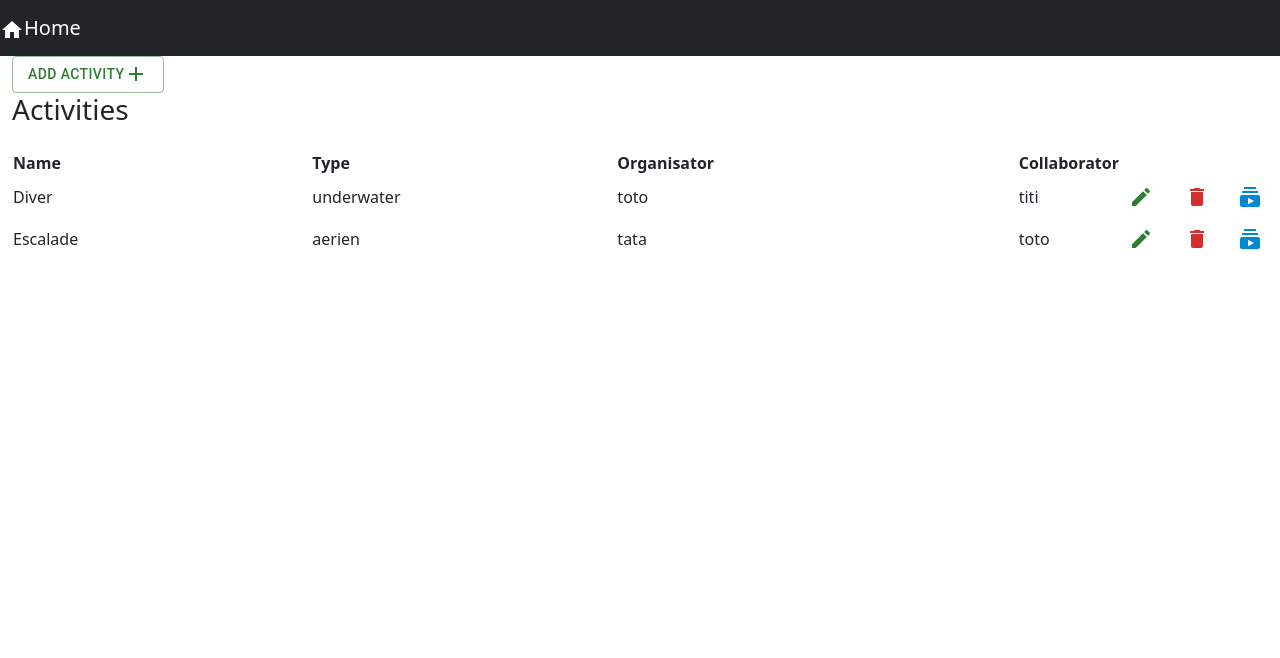
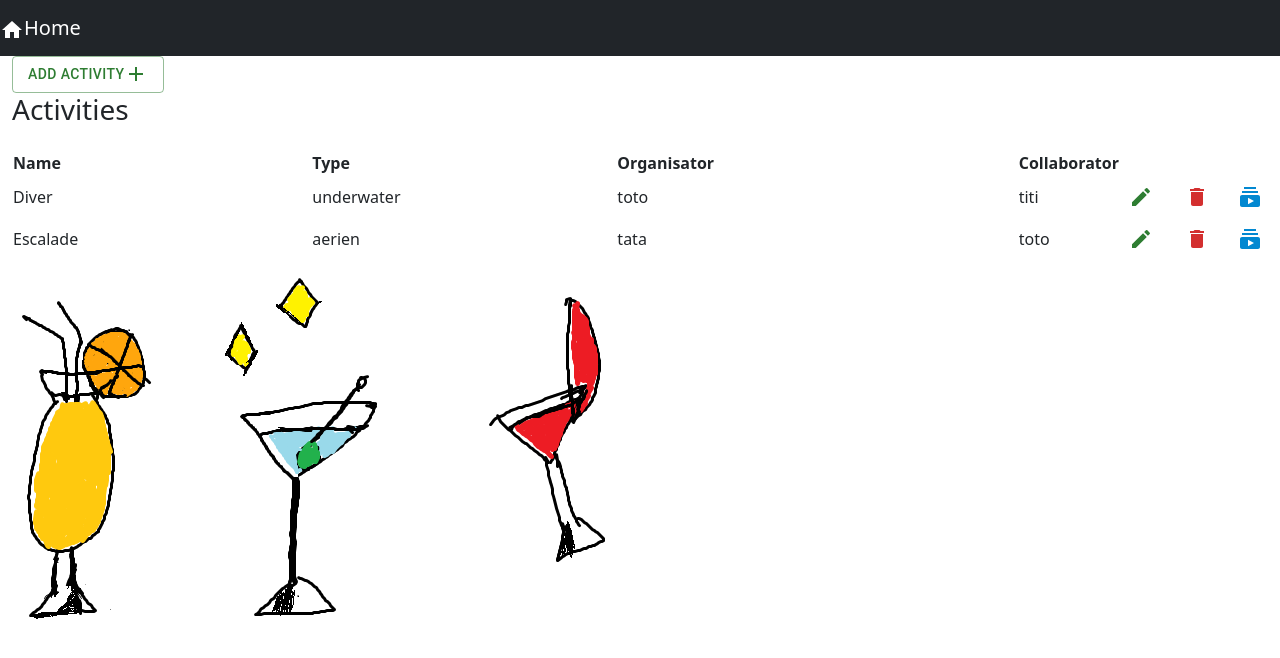
Before and after one commit to elieduboux/Afterwork-Organizer, a React (Create React App) app in the folder frontend/: page /activities in a window 1280 px wide. Shown: the top 658 px of the page. Built offline with nearby package versions, Linux system fonts and the light colour scheme; no server answers.

Commit message:
avec des images

```diff
--- a/frontend/src/ActivityList.js
+++ b/frontend/src/ActivityList.js
@@ -1,6 +1,7 @@
 import React, {Component} from 'react';
 import { withRouter } from "react-router-dom";
 import JsonDataDisplay from './DataDisplayJson';
+import glasses from './glasses.png';
 
 class ActivityList extends Component {
   constructor(props) {
@@ -28,21 +29,24 @@ class ActivityList extends Component {
     });
   }
   render() {
-    /*const styles = theme => ({
+    /*
+    const styles = theme => ({
       tableCell: {
         '&:hover': {
           backgroundColor: "blue !important"
         }
       }
     });
-    */
-
+  */
     const {isLoading} = this.state;
     if (isLoading) {
       return <p>Loading...</p>
     }
     return (
-      <JsonDataDisplay/>
+      <><JsonDataDisplay />
+      <div>
+        <img src={glasses} alt="Glasses" />
+      </div></>
     )
     }
 }
--- a/frontend/src/Home.js
+++ b/frontend/src/Home.js
@@ -3,12 +3,14 @@ import './App.css';
 import AppNavbar from './AppNavbar';
 import { Link } from 'react-router-dom';
 import { Button, Container } from 'reactstrap';
+import logo from './logo.png';
 
 class Home extends Component {
     render() {
         return (
             <div>
                 <AppNavbar/>
+                <img src={logo} alt="Logo"/>
                 <Container fluid>
                     <Button color="link"><Link to="/activities">Activities</Link></Button>
 
```
Also changed, not shown: frontend/src/glasses.png (added), frontend/src/logo.png (added).
